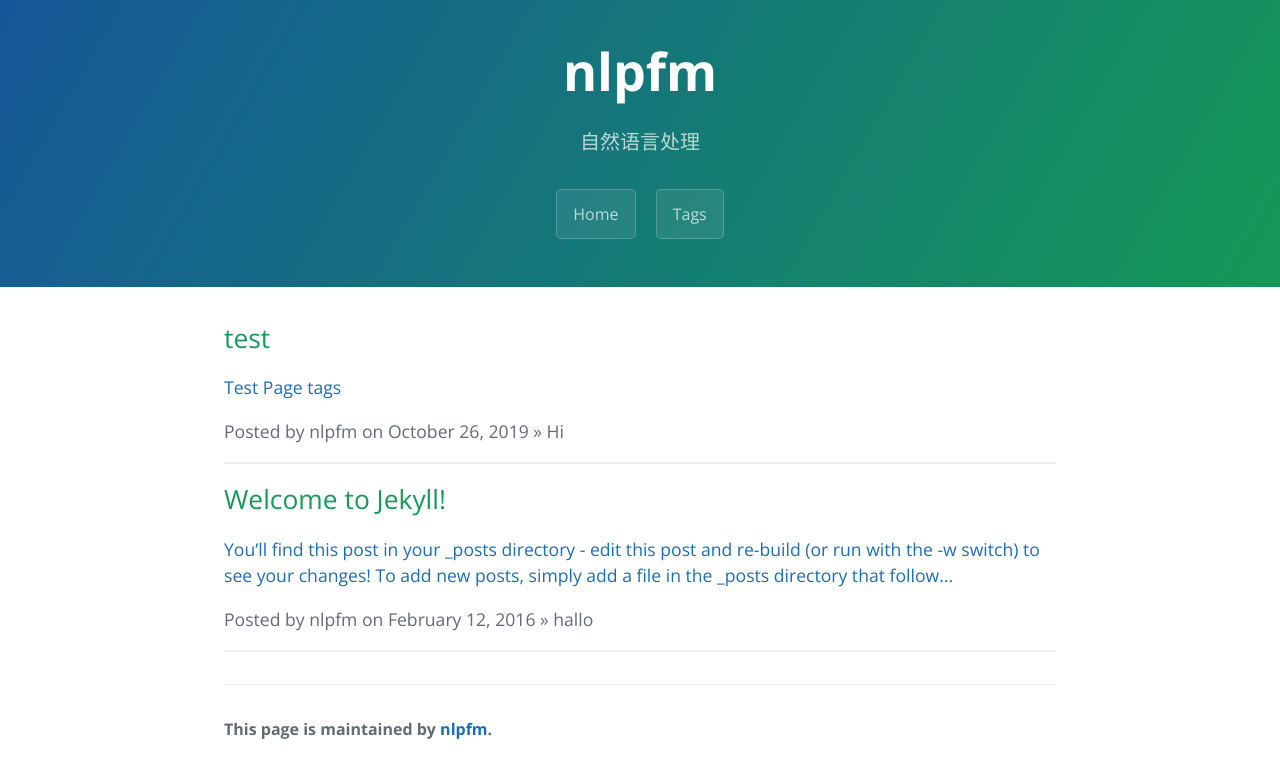
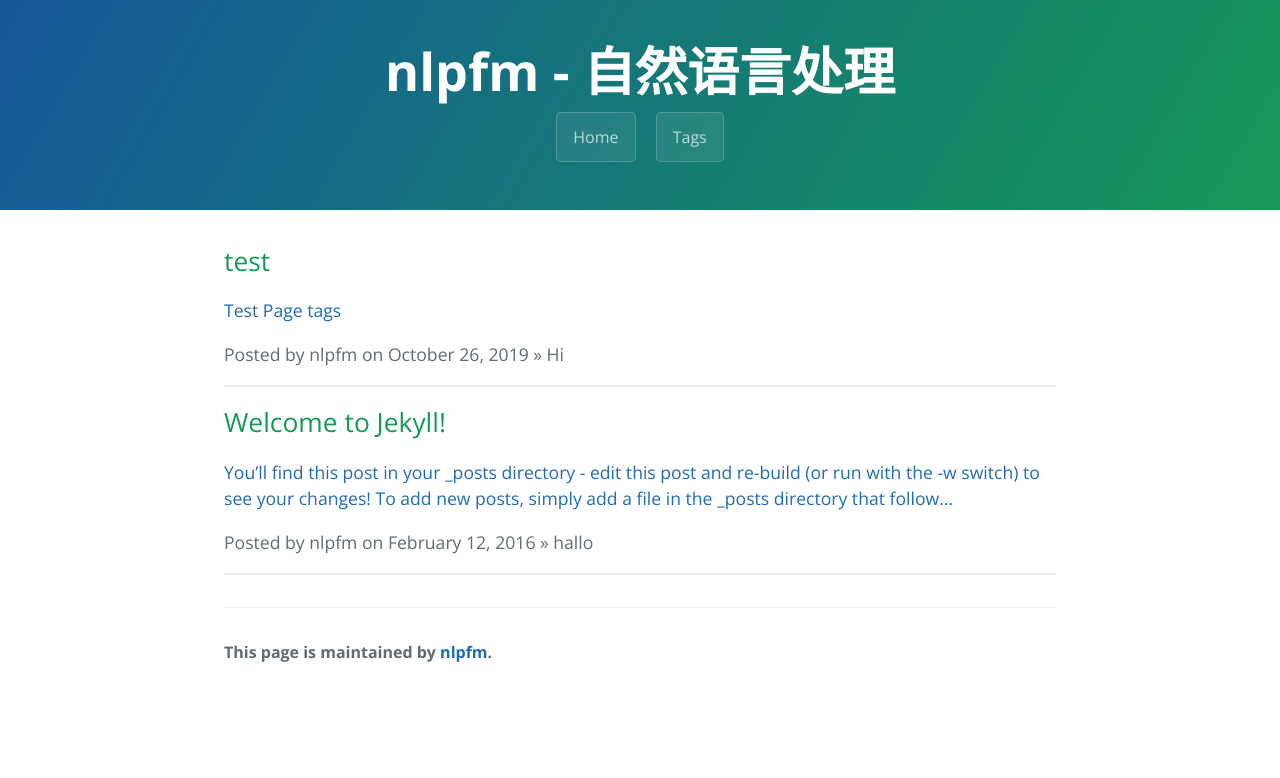
Before and after one commit to nlpfm/nlpfm.github.io, a Jekyll site: the page built from index.html, in a window 1280 px wide. Shown: the top 778 px of the page. Built offline with Jekyll 4.4.1, drawn with Linux system fonts in a browser that asks for light colours; the list of posts is cut into pages by our own code.

Commit message:
Update page-header.html

```diff
--- a/_includes/page-header.html
+++ b/_includes/page-header.html
@@ -9,8 +9,7 @@
   <!--
   <h1 class="project-name">{% if page.title %}{{ page.title }}{% else %}{{ site.title }}{% endif %}</h1>
   -->
-  <h1 class="project-name">{{ site.title }}</h1>
-  <h2 class="project-tagline">{{ site.tagline }}</h2>
+  <h1 class="project-name">{{ site.title }} - {{ site.tagline }}</h1>
   <a href="{{ site.baseurl }}" class="btn">Home</a>
   <a href="{{ site.baseurl }}/tags.html" class="btn">Tags</a>
 </section>
```
